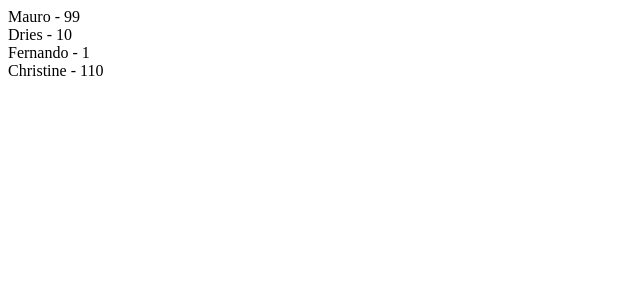
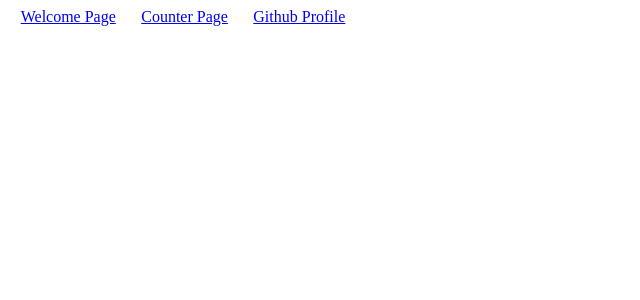
Before and after one commit to mgnkgn/develhope-react-exercises, a React (Create React App) app: page / in a window 1280 px wide. Shown: the top 300 px of the page, without its empty margins (0-640 px from the left). Built offline with nearby package versions, Linux system fonts and the light colour scheme.

Commit message:
react-router-04

```diff
--- a/src/App.js
+++ b/src/App.js
@@ -1,5 +1,5 @@
 import React, { Component, useContext } from "react";
-import { Route, Routes, useParams } from "react-router-dom";
+import { Route, Routes, useParams, Link } from "react-router-dom";
 
 import DisplayLanguage from "./DisplayLanguage";
 import Welcome from "./Welcome";
@@ -36,6 +36,23 @@ const App = () => {
         <Route
           exact
           path="/"
+          element={
+            <nav
+              style={{
+                display: "flex",
+                width: "350px",
+                justifyContent: "space-around",
+              }}
+            >
+              <Link to="/welcome">Welcome Page</Link>
+              <Link to="/counter">Counter Page</Link>
+              <Link to="/users/mgnkgn">Github Profile</Link>
+            </nav>
+          }
+        />
+
+        <Route
+          path="/people"
           element={<FilteredList people={arrayToBeFiltered} />}
         />
         <Route path="/welcome" element={<Welcome name={"Mauro"} />} />
```
